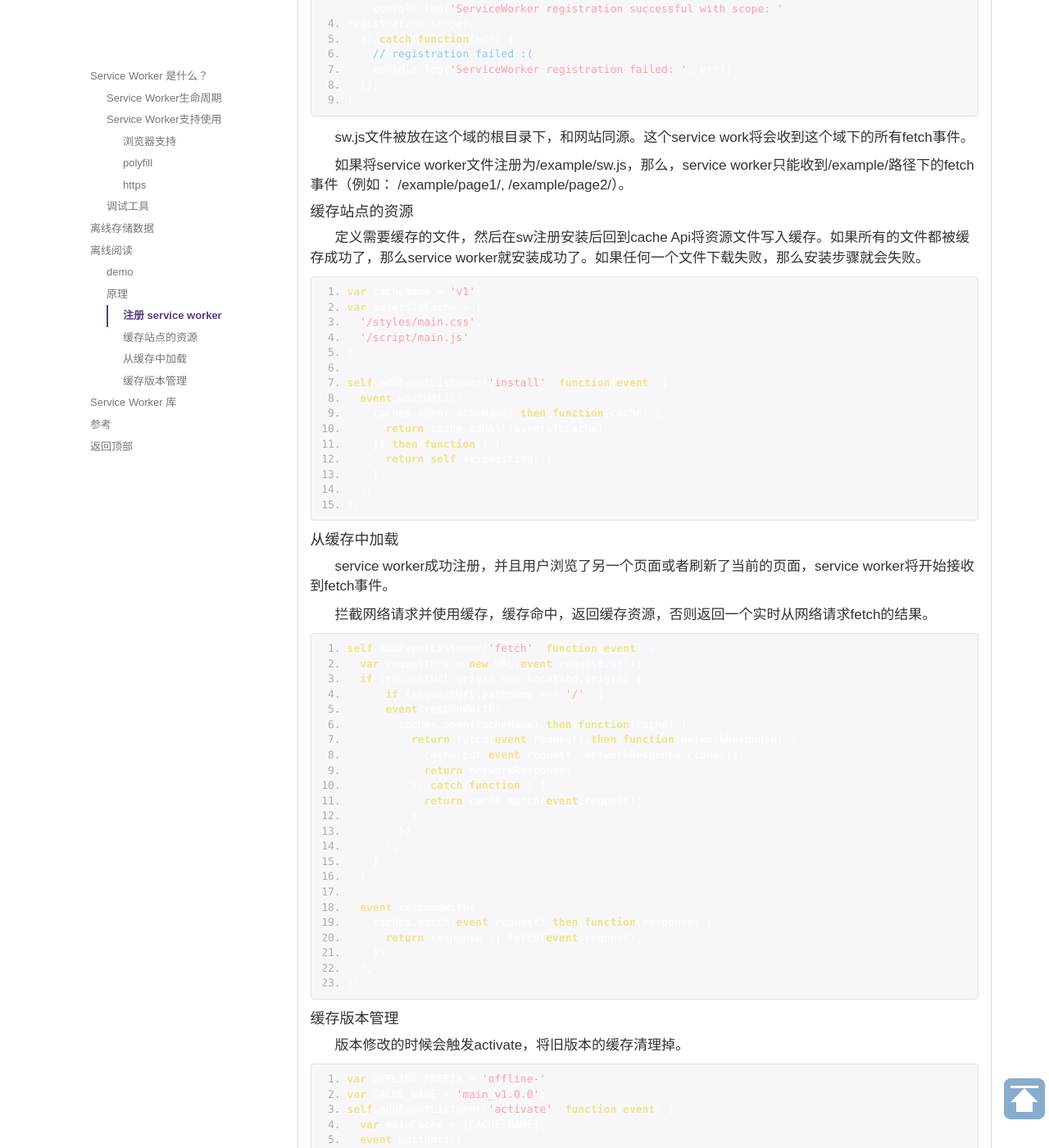
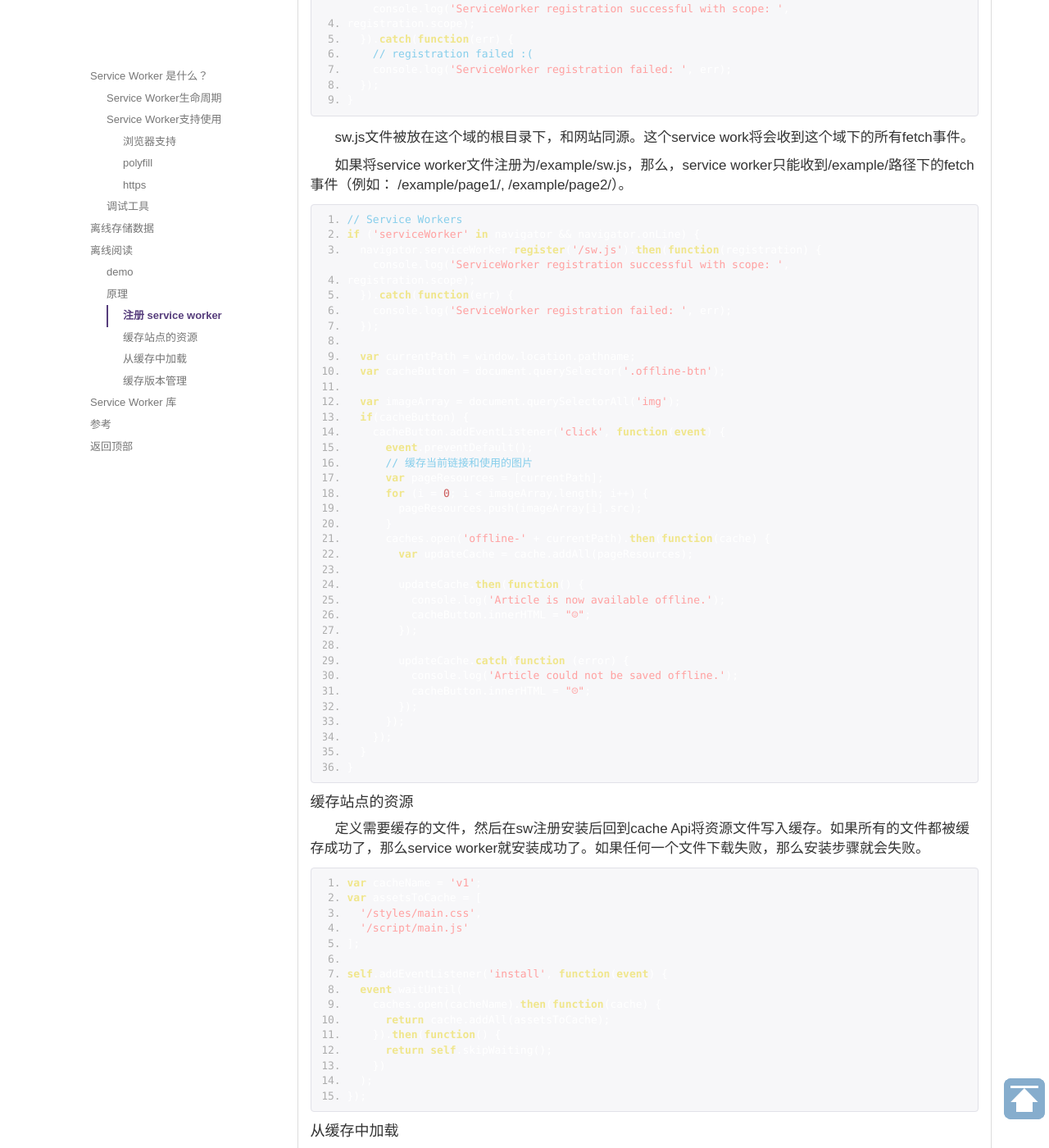
Before and after one commit to kailian/kailian.github.io, a Jekyll site: the page built from _posts/2017-03-01-service-worker.md, in a window 1280 px wide and 1400 px high, scrolled down 4793 px. Shown: the whole window at 82% size. Built offline with Jekyll 4.4.1, drawn with Linux system fonts in a browser that asks for light colours; comment, search, counter and statistics services are not loaded.

Commit message:
【文章】监听按钮添加缓存

````diff
--- a/_posts/2017-03-01-service-worker.md
+++ b/_posts/2017-03-01-service-worker.md
@@ -128,6 +128,45 @@ sw.js文件被放在这个域的根目录下，和网站同源。这个service w
 
 如果将service worker文件注册为/example/sw.js，那么，service worker只能收到/example/路径下的fetch事件（例如： /example/page1/, /example/page2/）。
 
+```
+// Service Workers
+if ('serviceWorker' in navigator && navigator.onLine) {
+  navigator.serviceWorker.register('/sw.js').then(function(registration) {
+    console.log('ServiceWorker registration successful with scope: ',    registration.scope);
+  }).catch(function(err) {
+    console.log('ServiceWorker registration failed: ', err);
+  });
+
+  var currentPath = window.location.pathname;
+  var cacheButton = document.querySelector('.offline-btn');
+
+  var imageArray = document.querySelectorAll('img');
+  if(cacheButton) {
+    cacheButton.addEventListener('click', function(event) {
+      event.preventDefault();
+      // 缓存当前链接和使用的图片
+      var pageResources = [currentPath];
+      for (i = 0; i < imageArray.length; i++) {
+        pageResources.push(imageArray[i].src);
+      }
+      caches.open('offline-' + currentPath).then(function(cache) {
+        var updateCache = cache.addAll(pageResources);
+
+        updateCache.then(function() {
+          console.log('Article is now available offline.');
+          cacheButton.innerHTML = "☺";
+        });
+
+        updateCache.catch(function (error) {
+          console.log('Article could not be saved offline.');
+          cacheButton.innerHTML = "☹";
+        });
+      });
+    });
+  }
+}
+```
+
 #### 缓存站点的资源
 
 定义需要缓存的文件，然后在sw注册安装后回到cache Api将资源文件写入缓存。如果所有的文件都被缓存成功了，那么service worker就安装成功了。如果任何一个文件下载失败，那么安装步骤就会失败。
````
